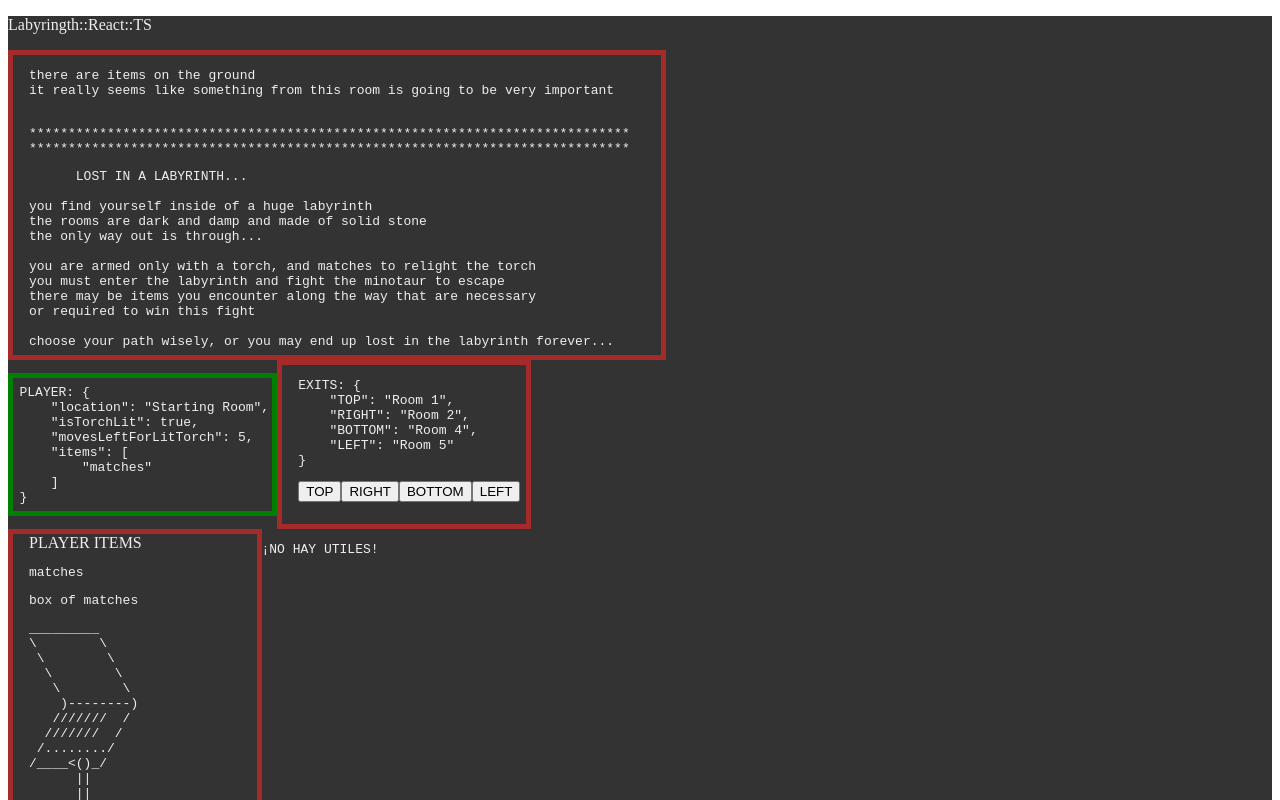
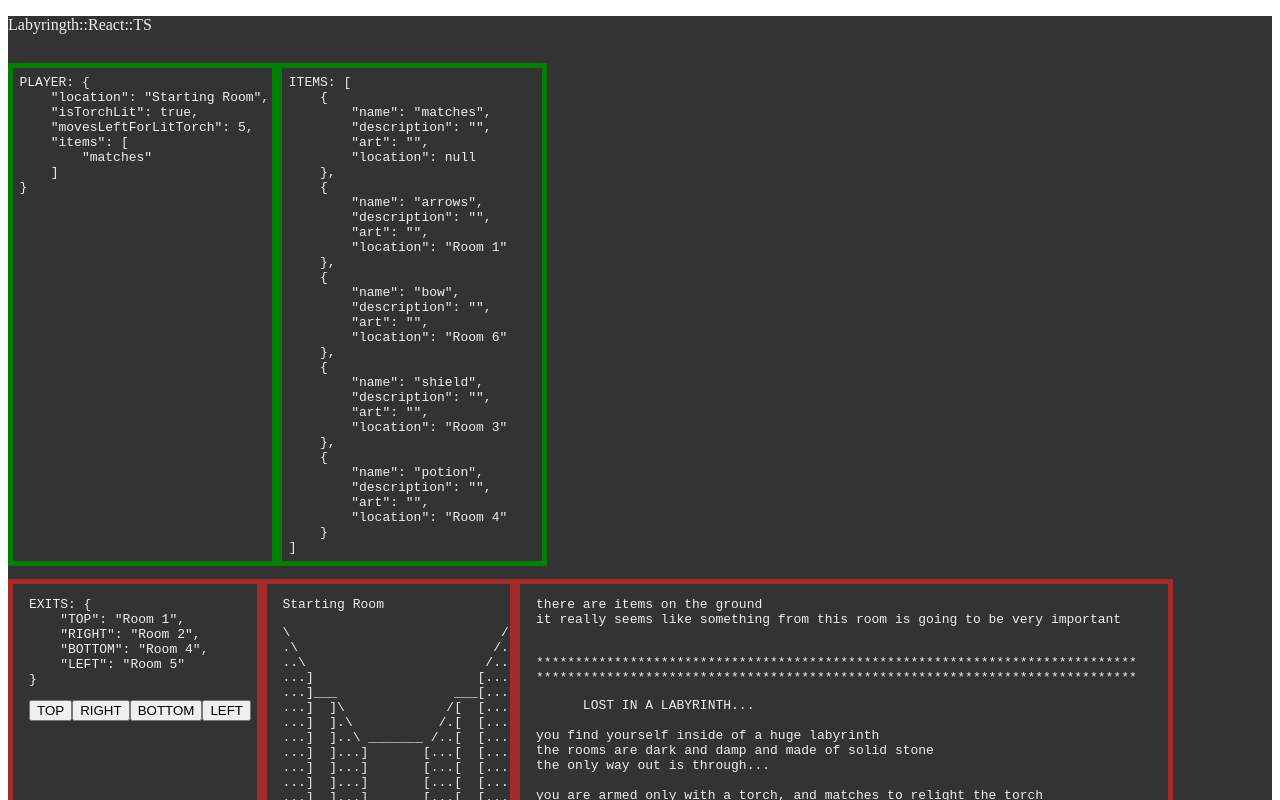
Before and after one commit to frankmeza/labyrinth-react-ts, a React app: page / in a window 1280 px wide. Shown: the top 800 px of the page. Built offline with nearby package versions, Linux system fonts and the light colour scheme; the HTML template or start-up script is replaced by a standard one.

Commit message:
rearrange ui, add item debugger

```diff
--- a/src/app.scss
+++ b/src/app.scss
@@ -17,7 +17,7 @@
   overflow-y: hidden;
 }
 
-.player-debug {
+.debug {
   border: thick green solid;
   width: 20%;
   padding: 0.5em 0 0.5em 0.5em;
--- a/src/ui/index.tsx
+++ b/src/ui/index.tsx
@@ -11,7 +11,7 @@ import {
     pickupItem,
 } from "../modules/player";
 import { calculateText } from "../modules/story/utils";
-import { ItemsMap } from "../modules/item";
+import { ItemsMap, Item } from "../modules/item";
 import { updateItemLocation } from "../modules/item/utils";
 
 interface AppProps {
@@ -24,8 +24,6 @@ const App = (props: AppProps): JSX.Element => {
     const { player, itemsMap } = state;
 
     const { location } = player;
-
-    const debugPlayer = `PLAYER: ${JSON.stringify(player, null, 4)}`;
 
     const updateLocation = (roomName: string): void => {
         const updatedPlayer = setPlayerLocation(player, roomName);
@@ -70,18 +68,30 @@ const App = (props: AppProps): JSX.Element => {
         handleMovingItem(pickupItem, itemName, true);
     };
 
+    const debugItems: Item[] = Object.values(itemsMap).map(item => ({
+        ...item,
+        art: "",
+        description: "",
+    }));
+
+    const debuggerItems = `ITEMS: ${JSON.stringify(debugItems, null, 4)}`;
+    const debuggerPlayer = `PLAYER: ${JSON.stringify(player, null, 4)}`;
+
     return (
         <div>
             <p>Labyringth::React::TS</p>
-            <MenuView linesOfText={linesOfText} />
+            <div className="ui-row">
+                <pre className="debug">{debuggerPlayer}</pre>
+                <pre className="debug">{debuggerItems}</pre>
+            </div>
 
             <div className="ui-row">
-                <pre className="player-debug">{debugPlayer}</pre>
-
                 <OptionsView
                     roomName={location}
                     updateLocation={updateLocation}
                 />
+                <RoomView roomName={location} />
+                <MenuView linesOfText={linesOfText} />
             </div>
 
             <div className="ui-row">
@@ -96,7 +106,6 @@ const App = (props: AppProps): JSX.Element => {
                     itemHandler={handlePickupItem}
                 />
             </div>
-            <RoomView roomName={location} />
         </div>
     );
 };
```
